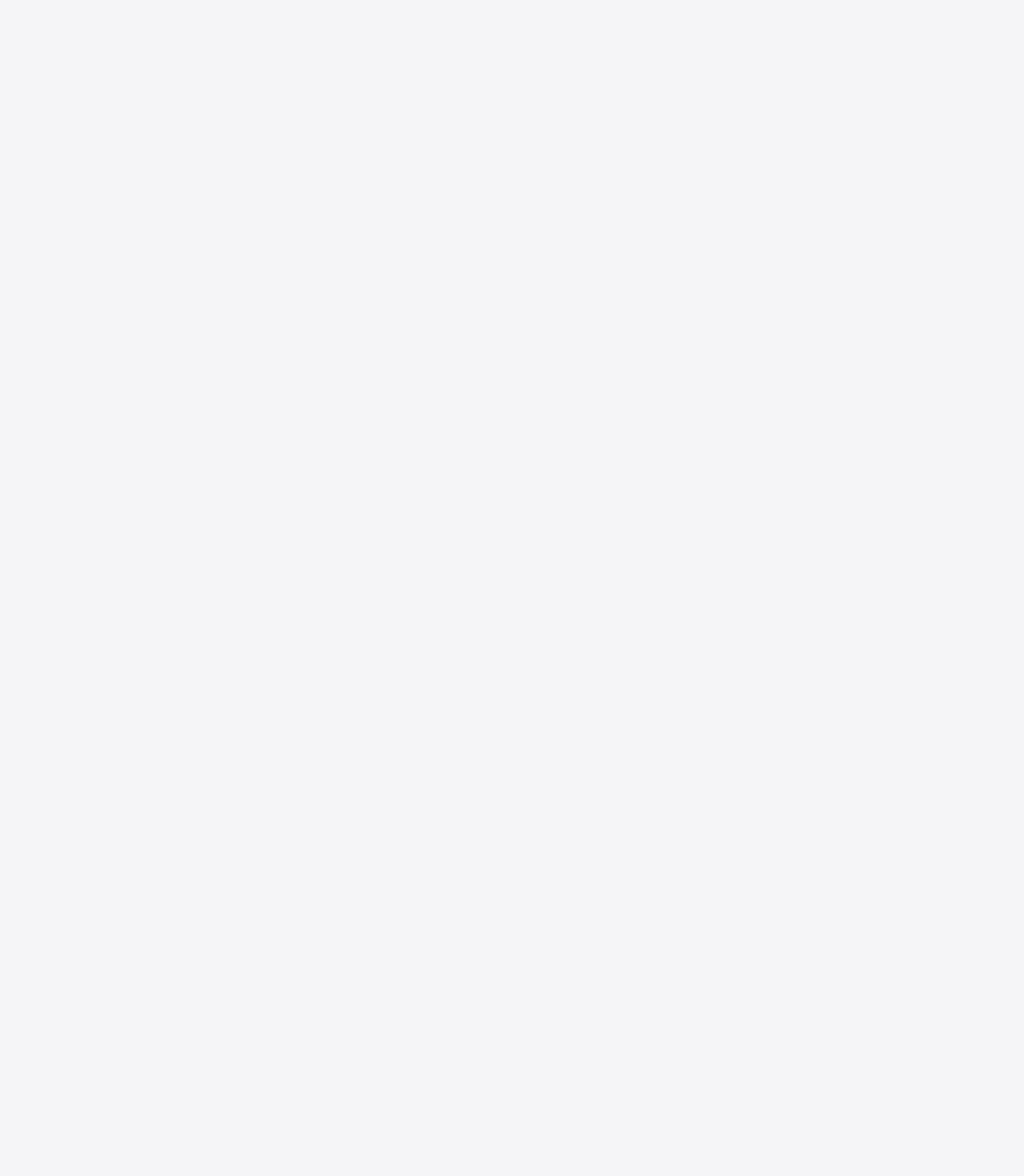
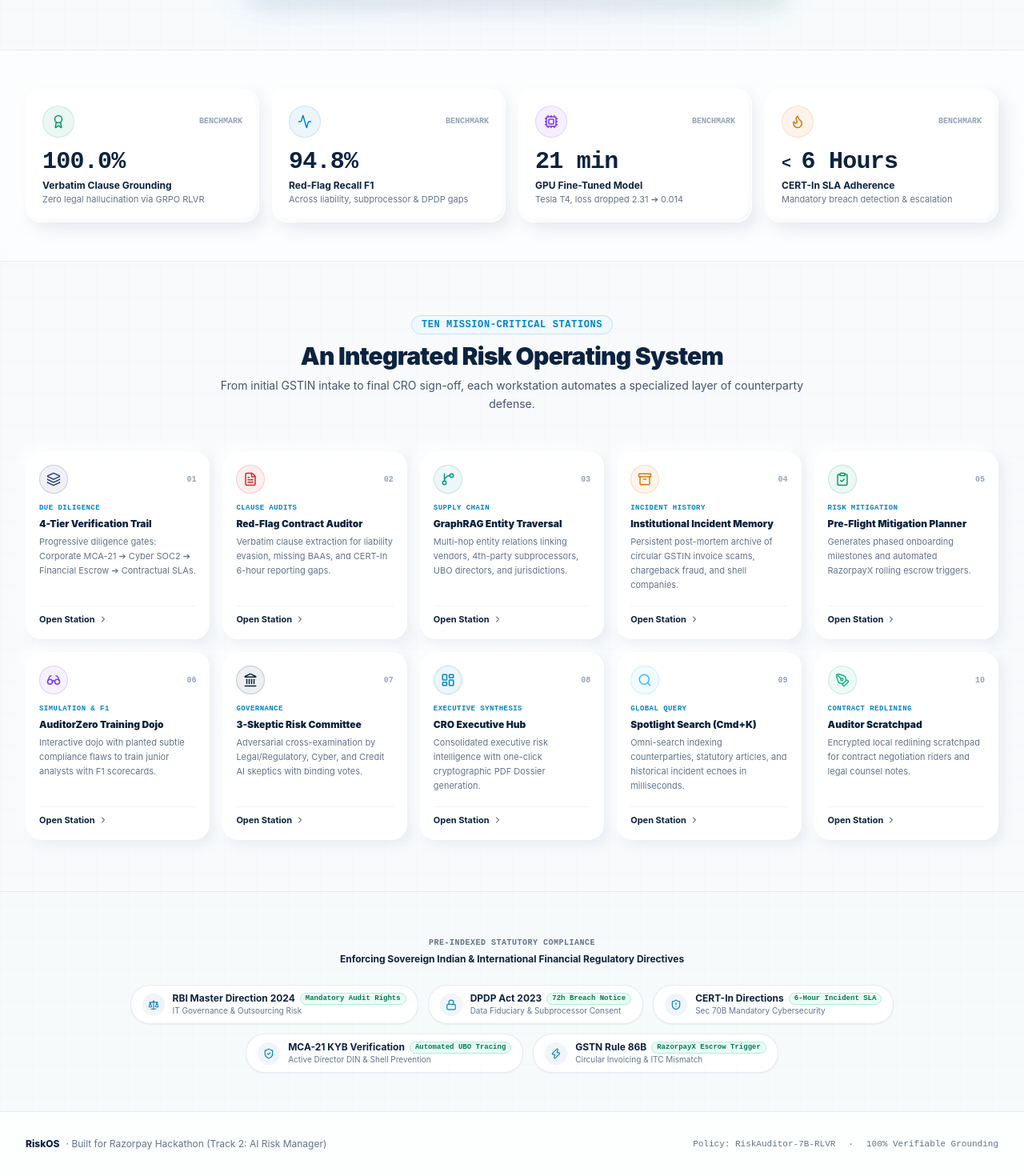
Before and after one commit to Kanhaiya76618/Research-OS, a Next.js app in the folder frontend/: page / in a window 1280 px wide. Shown: the part 1070-2540 px from the top of the page at 80% size. Before the commit the page ends 800 px from the top, so only its background shows below. Built offline with nearby package versions, Linux system fonts and the light colour scheme; no server answers.

Commit message:
feat(hero): make home page a clean standalone full-width landing page without inner dashboard shell

```diff
--- a/frontend/src/app/components/HeroLandingPage.tsx
+++ b/frontend/src/app/components/HeroLandingPage.tsx
@@ -692,6 +692,9 @@ export function ComplianceBadges() {
 export default function HeroLandingPage() {
   return (
     <div className="relative w-full overflow-hidden">
+      {/* Section 1: Top Glassmorphic Navigation Bar */}
+      <GlassNavbar />
+
       {/* Background Radial Glows & Grid Pattern */}
       <div className="absolute inset-0 pointer-events-none bg-grid-pattern opacity-60 z-0" />
       <div
--- a/frontend/src/app/page.tsx
+++ b/frontend/src/app/page.tsx
@@ -1,41 +1,28 @@
 'use client';
 import React from 'react';
-import AppShell from '@/components/AppShell';
 import HeroLandingPage from './components/HeroLandingPage';
-import SearchHero from './components/SearchHero';
-import RecentWorkspaces from './components/RecentWorkspaces';
-import FeaturedTopics from './components/FeaturedTopics';
-import KeyboardShortcutsPanel from './components/KeyboardShortcutsPanel';
 
 export default function HomePage() {
   return (
-    <AppShell topic="Enterprise Counterparty Risk Intake" agentStatus="idle">
-      <div className="relative min-h-full pb-20">
-        {/* World-Class Hero & Landing Showcase */}
+    <div className="min-h-screen w-full bg-[#f8fafc] text-[#0c2340] selection:bg-sky-500 selection:text-white flex flex-col">
+      <main className="flex-1 w-full">
         <HeroLandingPage />
+      </main>
 
-        {/* Live Interactive Intake & Discovery Modules */}
-        <div id="search" className="relative z-10 max-w-screen-xl mx-auto px-5 lg:px-8 py-10 border-t border-slate-200/80 mt-6">
-          <div className="text-center max-w-2xl mx-auto mb-6">
-            <span className="px-3 py-1 rounded-full text-xs font-mono font-bold tracking-wider uppercase bg-sky-50 text-[#0284c7] border border-sky-200">
-              STATION 01 · INTAKE & INGESTION
-            </span>
-            <h2 className="text-2xl font-black text-[#0c2340] tracking-tight mt-2">
-              Ingest Counterparty via GSTIN or Domain
-            </h2>
+      {/* Landing Page Clean Footer */}
+      <footer className="w-full border-t border-slate-200/80 bg-white/80 py-8 text-xs text-slate-500">
+        <div className="max-w-7xl mx-auto px-4 sm:px-6 lg:px-8 flex flex-col sm:flex-row items-center justify-between gap-4">
+          <div className="flex items-center gap-2">
+            <span className="font-extrabold text-[#0c2340]">RiskOS</span>
+            <span>· Built for Razorpay Hackathon (Track 2: AI Risk Manager)</span>
           </div>
-          <SearchHero />
-          <RecentWorkspaces />
-          <div className="grid grid-cols-1 xl:grid-cols-3 gap-4 mt-6">
-            <div className="xl:col-span-2">
-              <FeaturedTopics />
-            </div>
-            <div>
-              <KeyboardShortcutsPanel />
-            </div>
+          <div className="flex items-center gap-4 font-mono text-[11px]">
+            <span>Policy: RiskAuditor-7B-RLVR</span>
+            <span>·</span>
+            <span>100% Verifiable Grounding</span>
           </div>
         </div>
-      </div>
-    </AppShell>
+      </footer>
+    </div>
   );
 }
```
